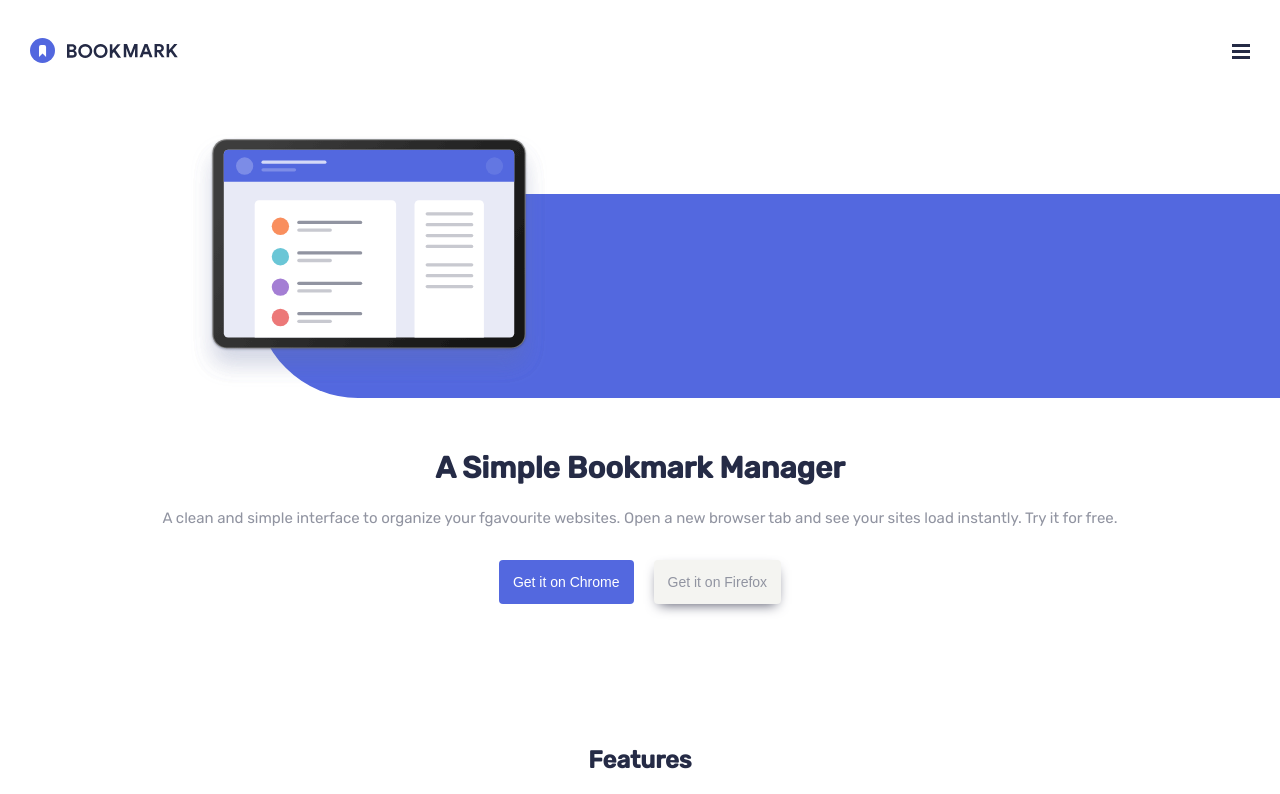
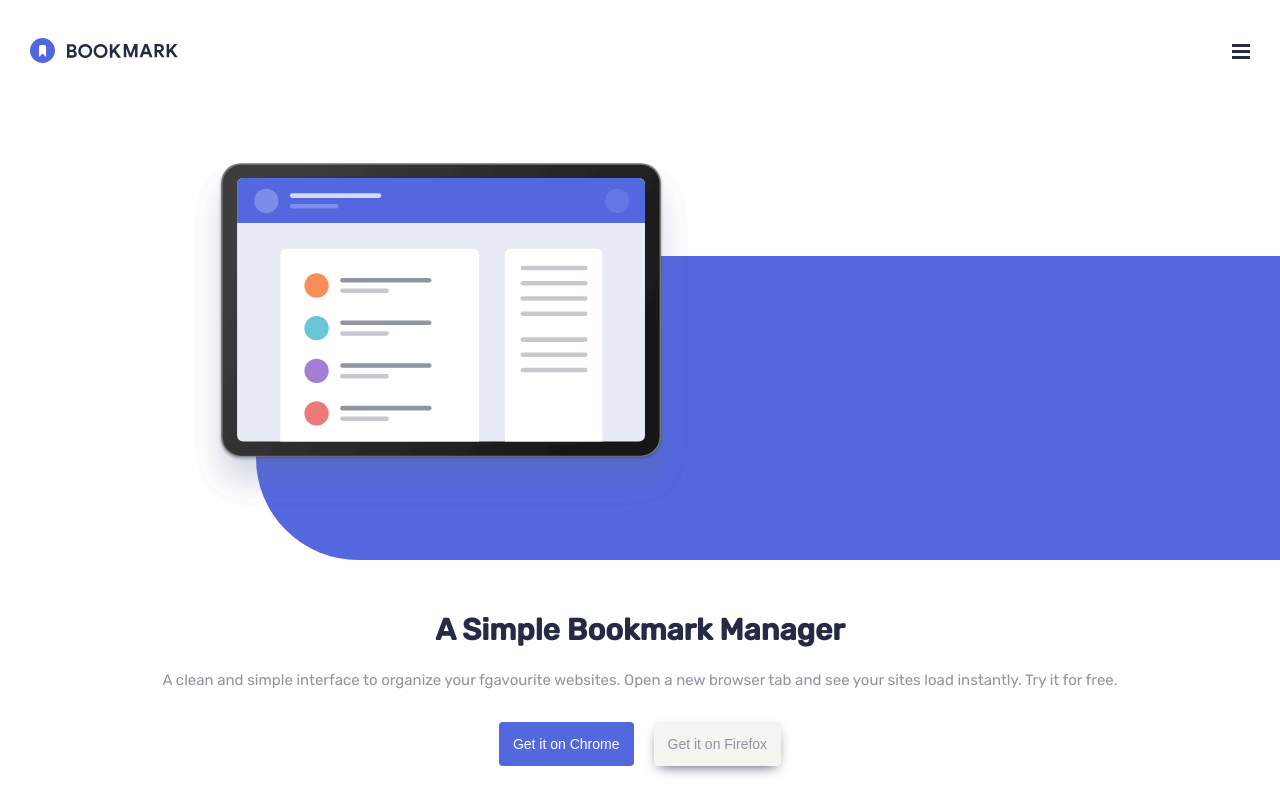
Before and after one commit to DawidRynkal/confilogiTask, a React (Create React App) app: page / in a window 1280 px wide. Shown: the top 794 px of the page. Built offline with nearby package versions, Linux system fonts and the light colour scheme.

Commit message:
small breakpoint styles

```diff
--- a/src/assets/styles/_common.sass
+++ b/src/assets/styles/_common.sass
@@ -1,4 +1,5 @@
 @import '_colors'
+@import '_variables'
 
 .text-component
   padding: 32px 32px 18px 32px
@@ -33,6 +34,7 @@
     justify-content: center
     align-items: center
 
+
 .image-shape__image--left img
     width: 316px
     position: absolute
@@ -51,3 +53,10 @@
     display: flex
     justify-content: center
     align-items: center
+
+@media screen and (min-width: $small+'px')
+  .image-shape__image img
+    width: 500px
+    top: -100px
+  .image-shape__shape
+    height: 304px
--- a/src/assets/styles/_featureSection.sass
+++ b/src/assets/styles/_featureSection.sass
@@ -33,3 +33,15 @@
           bottom: 0
           left: 50%
           transform: translateX(-50%)
+
+@media screen and (min-width: $small+'px')
+  .feature-options__elements
+    margin-bottom: 120px !important
+  .image-shape__shape--left
+    height: 304px
+    img
+      width: 410px
+      &.image--high
+        width: 400px
+        right: -115px
+        top: -70px
--- a/src/assets/styles/_topSection.sass
+++ b/src/assets/styles/_topSection.sass
@@ -9,3 +9,7 @@
   button
     margin-left: 10px
     margin-right: 10px
+
+@media screen and (min-width: $small+'px')
+  .top-section
+    padding-top: 150px
--- a/src/assets/styles/_variables.sass
+++ b/src/assets/styles/_variables.sass
@@ -3,5 +3,9 @@ $font-regular: 400
 $font-bold: 500
 
 // BREAKPOINTS
-$mobileView: 375
-$desktopView: 1440
+$smallest: 375
+$small: 576
+$medium: 768
+$large: 992
+$extraLarge: 1200
+$veryBig: 1440
```
